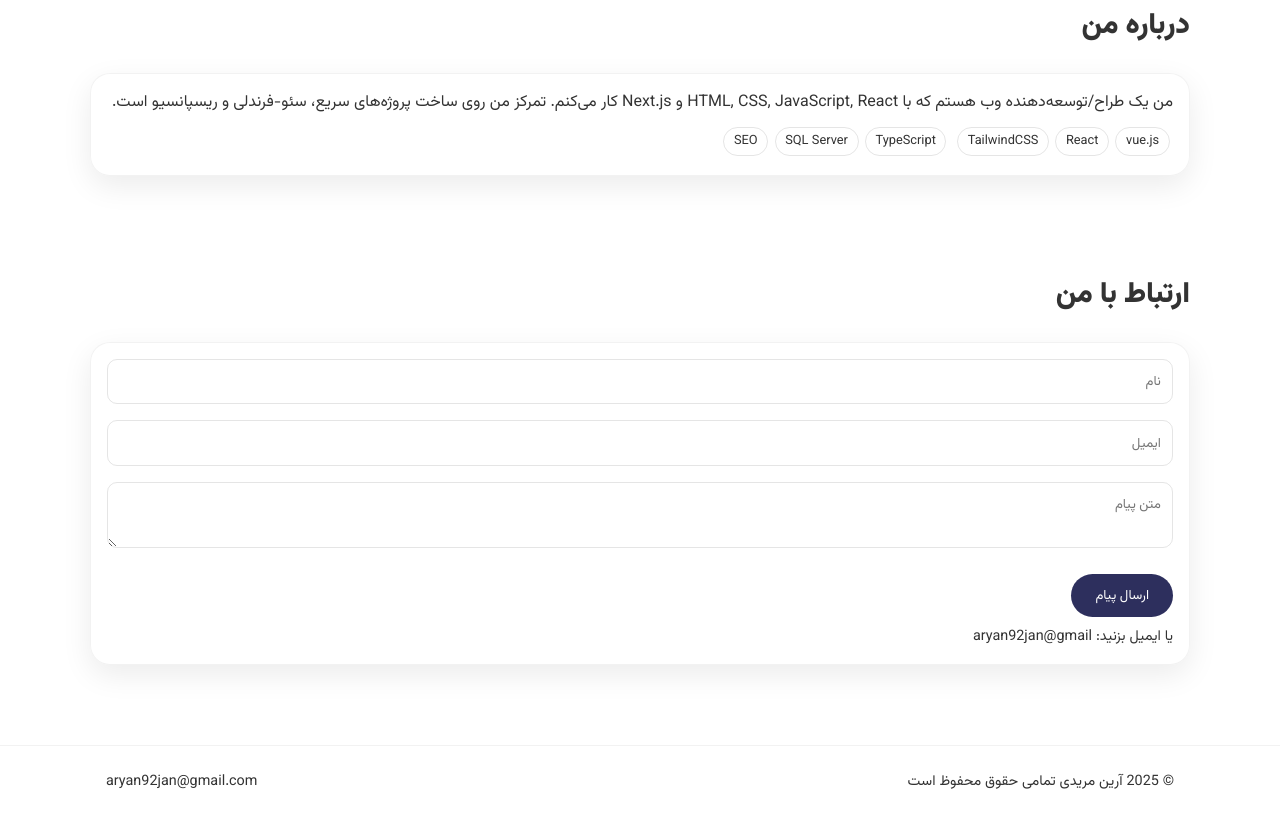
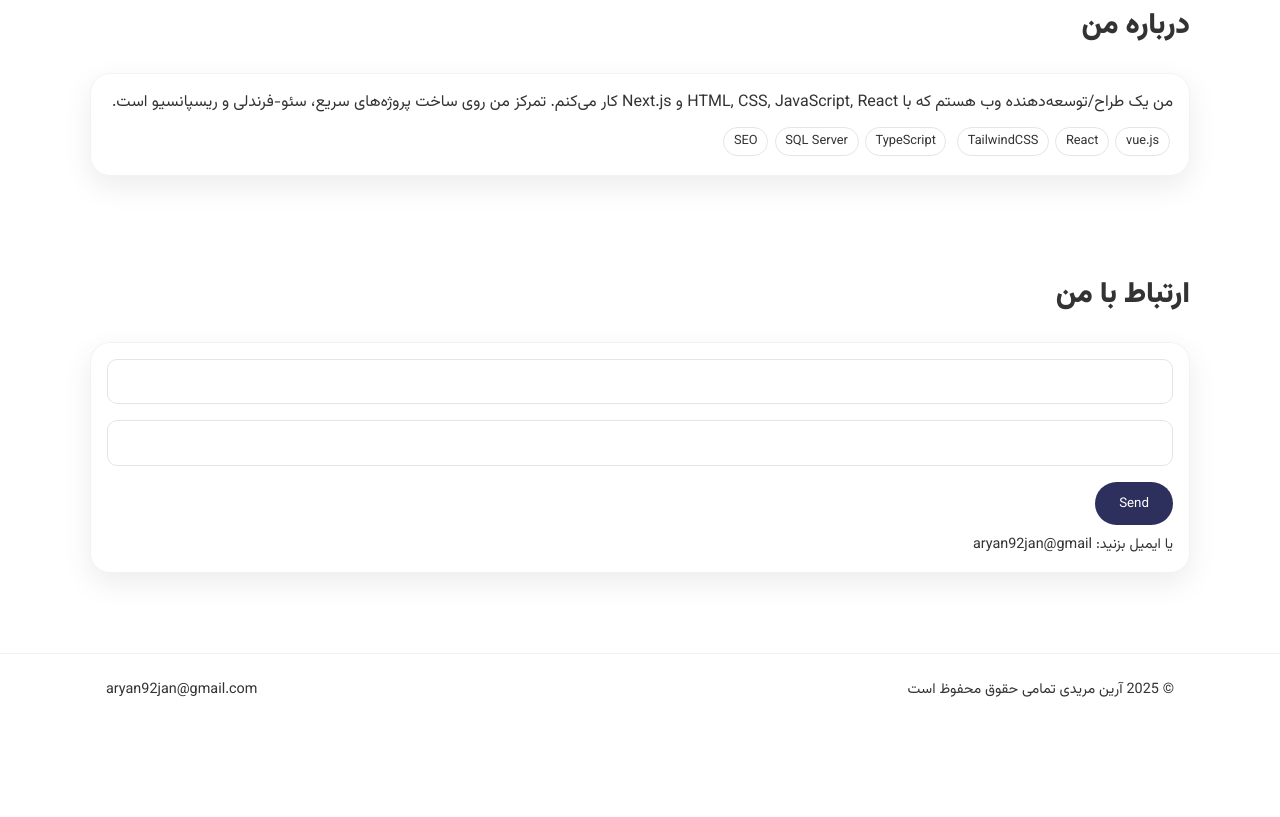
Before and after one commit to aryan92jan-dotcom/MY-pro, a plain HTML site: page index.html in a window 1280 px wide. Shown: the part 725-1542 px from the top of the page. After the commit the page ends 1450 px from the top, so only its background shows below. Drawn offline with Linux system fonts and the light colour scheme.

Commit message:
Update index.html

```diff
--- a/index.html
+++ b/index.html
@@ -149,13 +149,11 @@ body.dark .tag { border-color: rgba(255,255,255,0.2); }
 <section id="contact" class="section container">
   <h2 class="section-title">ارتباط با من</h2>
   <div class="card">
-    <form action="https://formsubmit.co/your@email.here" method="POST">
-      <input type="hidden" name="_captcha" value="false">
-      <input type="text" name="name" placeholder="نام" required>
-      <input type="email" name="email" placeholder="ایمیل" required>
-      <textarea name="message" placeholder="متن پیام" required></textarea>
-      <button type="submit">ارسال پیام</button>
-    </form>
+<form action="https://formsubmit.co/your@email.com" method="POST">
+     <input type="text" name="name" required>
+     <input type="email" name="email" required>
+     <button type="submit">Send</button>
+</form>
     <p style="font-size:0.9rem;margin-top:0.5rem;">یا ایمیل بزنید: <a href="mailto:aryan92jan@gmail">aryan92jan@gmail</a></p>
   </div>
 </section>
```
